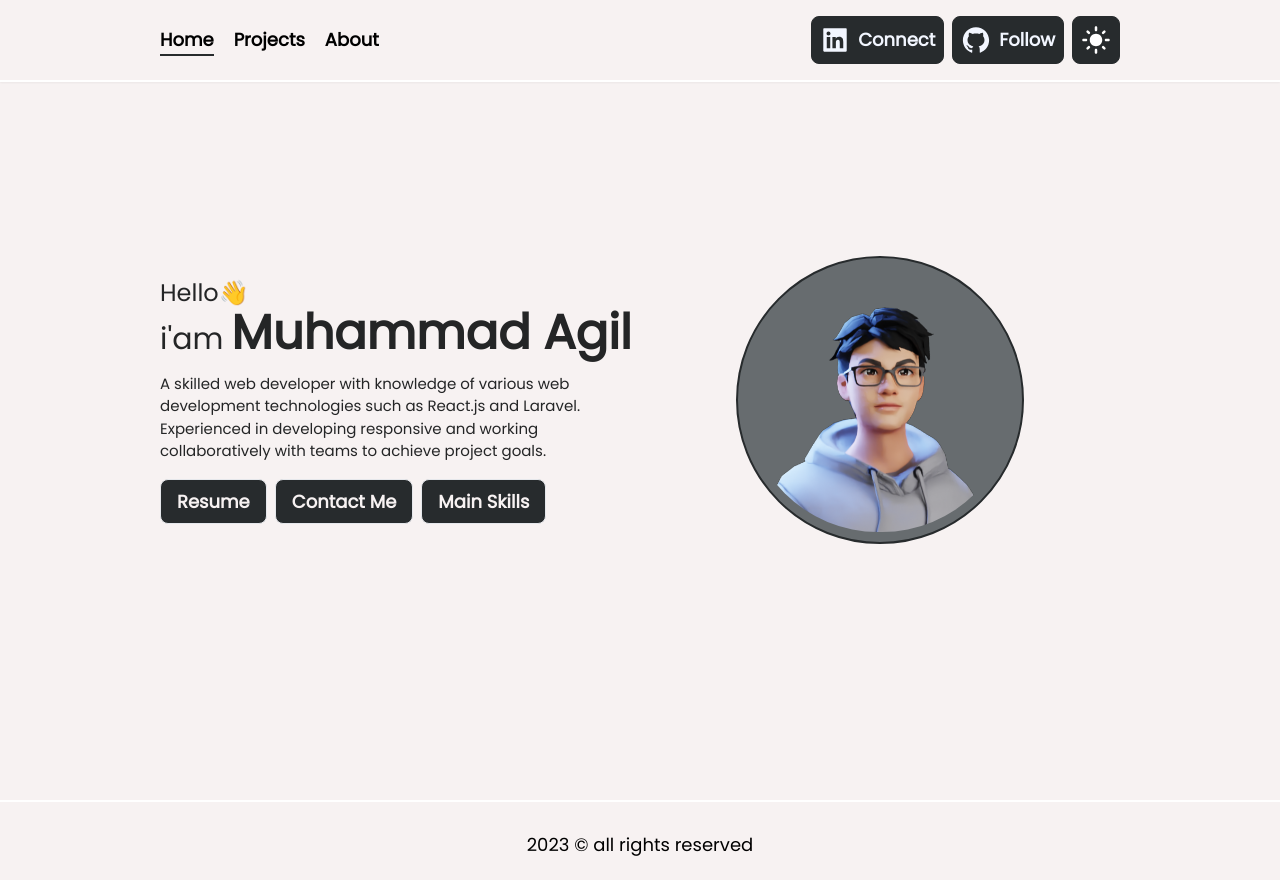
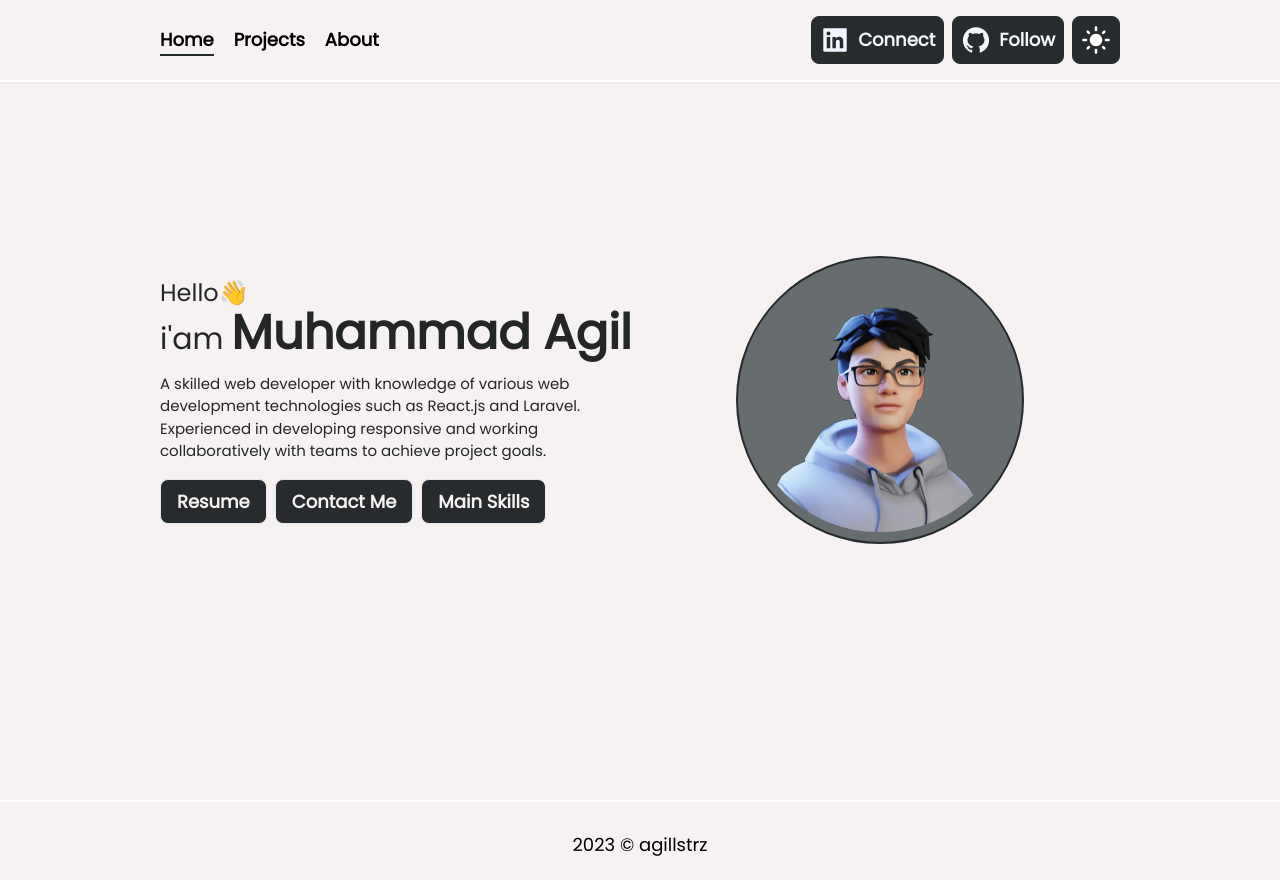
Before and after one commit to agillstrz/portfolio, a Next.js app: page / in a window 1280 px wide. Built offline with nearby package versions, Linux system fonts and the light colour scheme.

Commit message:
update footer

```diff
--- a/src/components/Footer.jsx
+++ b/src/components/Footer.jsx
@@ -1,9 +1,7 @@
 function Footer() {
   return (
     <div className="lg:mt-0 lg:px-40  px-4 py-5 lg:py-8  lg:h-20 justify-center  w-full dark:bg-main  border-t-2 dark:border-dark2 border-light1 bg-light2   flex flex-col items-center">
-      <span className="lg:text-lg text-md pt-2">
-        2023 © all rights reserved
-      </span>
+      <span className="lg:text-lg text-md pt-2">2023 © agillstrz</span>
     </div>
   );
 }
```
